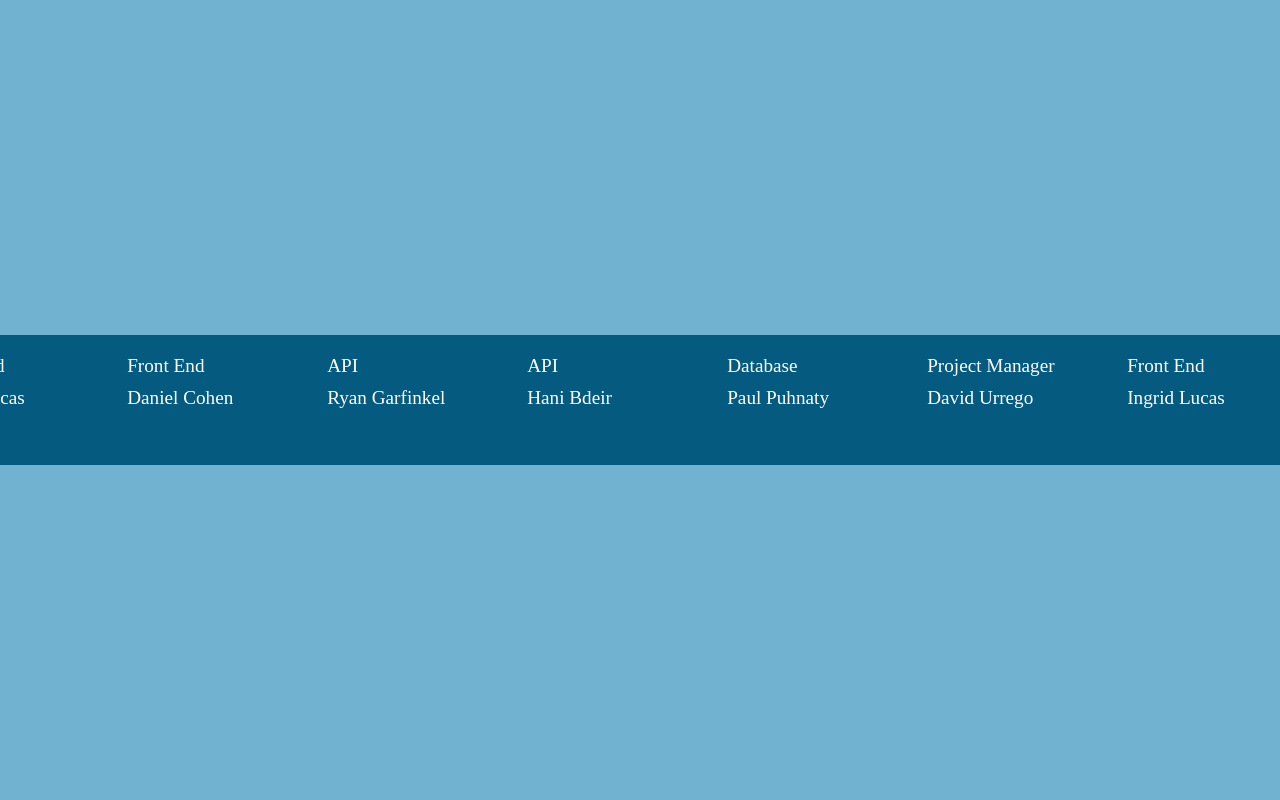
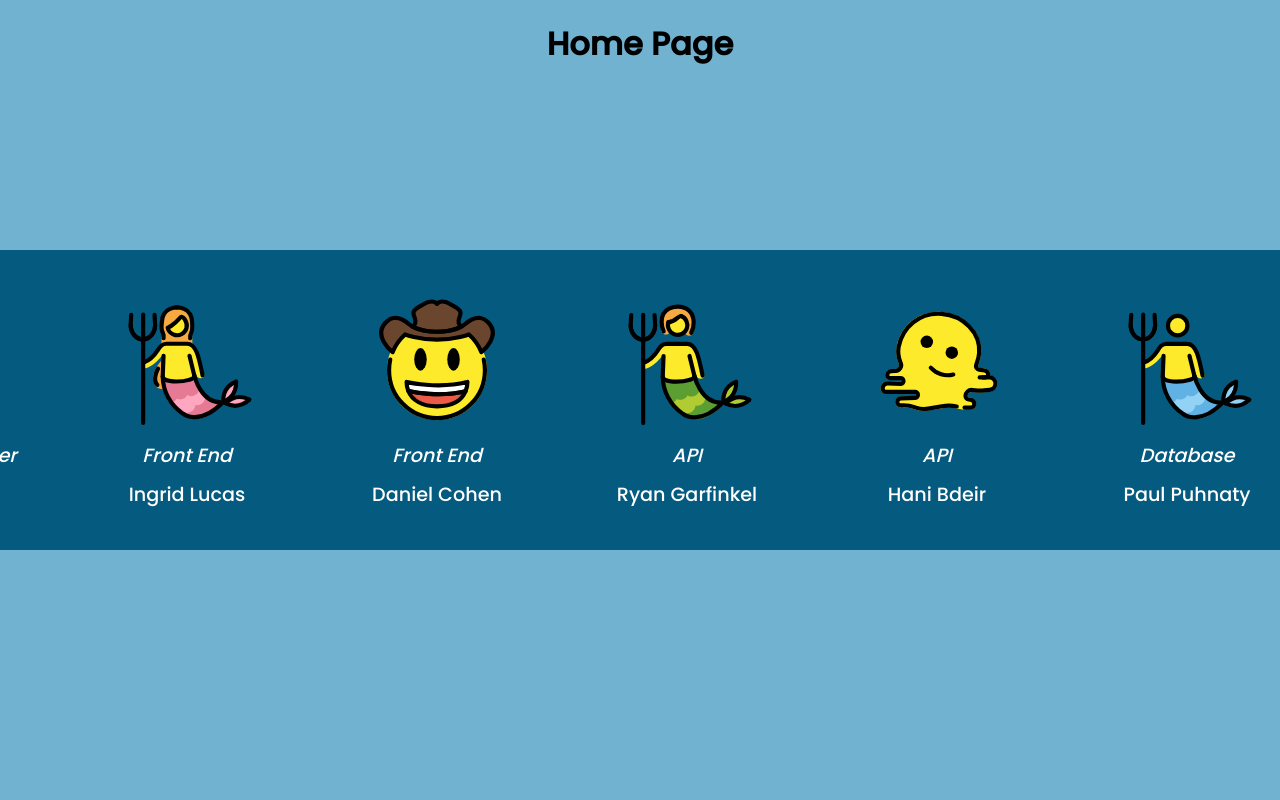
Before and after one commit to happysnail2357/Contact-Manager-Website, a PHP site: page /about.html in a window 1280 px wide. Run offline with PHP 8.4, Linux system fonts and the light colour scheme.

Commit message:
about us page completed

```diff
--- a/about.html
+++ b/about.html
@@ -7,30 +7,42 @@
     <title>Document</title>
 </head>
 <body>
+    <div class="home-page"><a href="index.html">Home Page</a></div>
     <div class="wrapper">
         <div class="track">
 
             <div class="member">
+                <img src="images/david.svg" alt="">
                 <div class="role">Project Manager</div>
                 <div class="name">David Urrego</div>
             </div>
             <div class="member">
+                <img src="images/ingrid.svg" alt="">
+
                 <div class="role">Front End</div>
                 <div class="name">Ingrid Lucas</div>
             </div>
             <div class="member">
+                <img src="images/daniel.svg" alt="">
+
                 <div class="role">Front End</div>
                 <div class="name">Daniel Cohen</div>
             </div>
             <div class="member">
+                <img src="images/ryan.svg" alt="">
+
                 <div class="role">API</div>
                 <div class="name">Ryan Garfinkel</div>
             </div>
             <div class="member">
+                <img src="images/hani.svg" alt="">
+
                 <div class="role">API</div>
                 <div class="name">Hani Bdeir</div>
             </div>
             <div class="member">
+                <img src="images/paul.svg" alt="">
+
                 <div class="role">Database</div>
                 <div class="name">Paul Puhnaty</div>
             </div>
@@ -42,26 +54,37 @@
         <div class="track2">
 
             <div class="member">
+                <img src="images/david.svg" alt="">
                 <div class="role">Project Manager</div>
                 <div class="name">David Urrego</div>
             </div>
             <div class="member">
+                <img src="images/ingrid.svg" alt="">
+
                 <div class="role">Front End</div>
                 <div class="name">Ingrid Lucas</div>
             </div>
             <div class="member">
+                <img src="images/daniel.svg" alt="">
+
                 <div class="role">Front End</div>
                 <div class="name">Daniel Cohen</div>
             </div>
             <div class="member">
+                <img src="images/ryan.svg" alt="">
+
                 <div class="role">API</div>
                 <div class="name">Ryan Garfinkel</div>
             </div>
             <div class="member">
+                <img src="images/hani.svg" alt="">
+
                 <div class="role">API</div>
                 <div class="name">Hani Bdeir</div>
             </div>
             <div class="member">
+                <img src="images/paul.svg" alt="">
+
                 <div class="role">Database</div>
                 <div class="name">Paul Puhnaty</div>
             </div>
--- a/css/about.css
+++ b/css/about.css
@@ -1,7 +1,20 @@
+@import url('https://fonts.googleapis.com/css2?family=Poppins:wght@500&display=swap');
 
 *,*::before,*::after{
     padding:0px;
     margin:0px;
+}
+
+a{
+    text-decoration: none;
+    color:black;
+}
+a:hover{
+    color:#055A7F;
+}
+img{
+    width:150px;
+    height: 150px;
 }
 
 body{
@@ -10,12 +23,22 @@ body{
     display: flex;
     align-items: center;
     justify-content: center;
+    position:relative;
+    font-family: 'Poppins', sans-serif;
+
 }
 
+.home-page{
+    position: fixed;
+    top:20px;
+    font-size: 2rem;
+    font-weight: 900;
+
+}
 
 .wrapper{
     background-color:  #055A7F;
-    height: 130px;
+    height: 300px;
     overflow: hidden;
     position: relative;
     width: 100%;
@@ -29,14 +52,14 @@ body{
 .wrapper .track{
     display: flex;
 
-    animation:scroll-primary 25s .5s linear infinite;
+    animation:scroll-primary 50s .5s linear infinite;
 }
 
 
 .wrapper .track2{
     display: flex;
 
-    animation:scroll-primary 25s .5s linear infinite;
+    animation:scroll-primary 50s .5s linear infinite;
 }
 
  .wrapper::before, .wrapper::after{
@@ -57,10 +80,14 @@ body{
     transform: rotateZ(180deg);
 }
 .wrapper .member{
-    width: 150px;
-    height: 90px;
+    width: 200px;
+    height: auto;
+    display:flex;
+    flex-direction: column;
+    align-items: center;
     margin-right: 50px;
 }
+
 
 .member .role{
     margin-bottom: 10px;
@@ -69,22 +96,32 @@ body{
 
 .member{
     font-size: 1.2rem;
+
+
     color:white;
 }
 
+.member .name{
+    font-weight: 300;
+
+}
+
+.member .role{
+    font-style: italic;
+}
 
 @keyframes scroll-primary{
     from{
         transform: translateX(0);
 
     }to{
-        transform:translateX(calc(-200px*6))
+        transform:translateX(calc(-250px*6))
     }
 }
 
 @keyframes scroll-secondary{
     from{
-        transform: translateX(calc(-200px*6));
+        transform: translateX(calc(-250px*6));
 
     }to{
         transform:translateX(0);
```
Also changed, not shown: landing-page.html (+1 -42 lines), images/daniel.svg (added), images/david.svg (added), images/hani.svg (added), images/ingrid.svg (added), images/paul.svg (added), images/ryan.svg (added).
